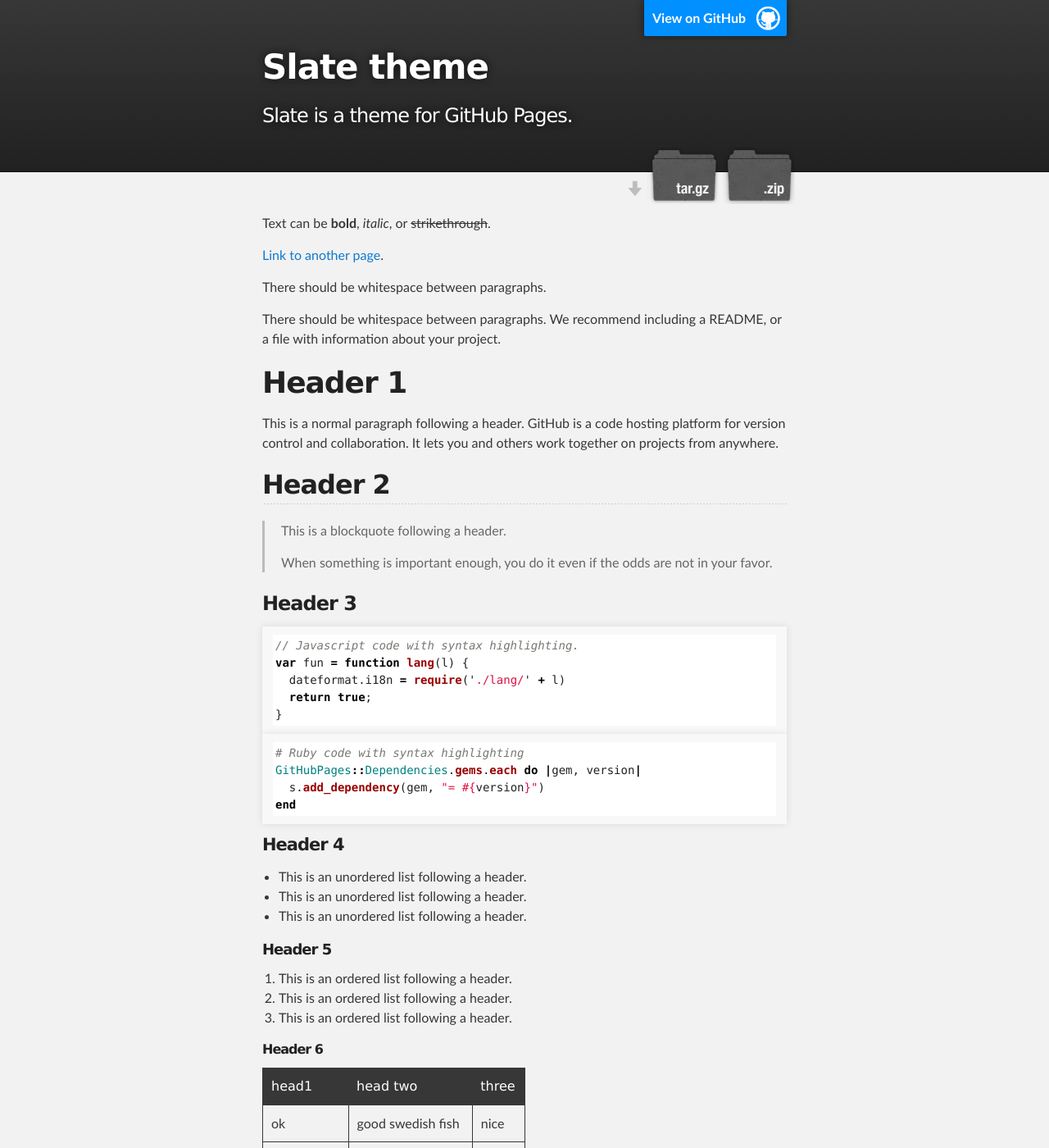
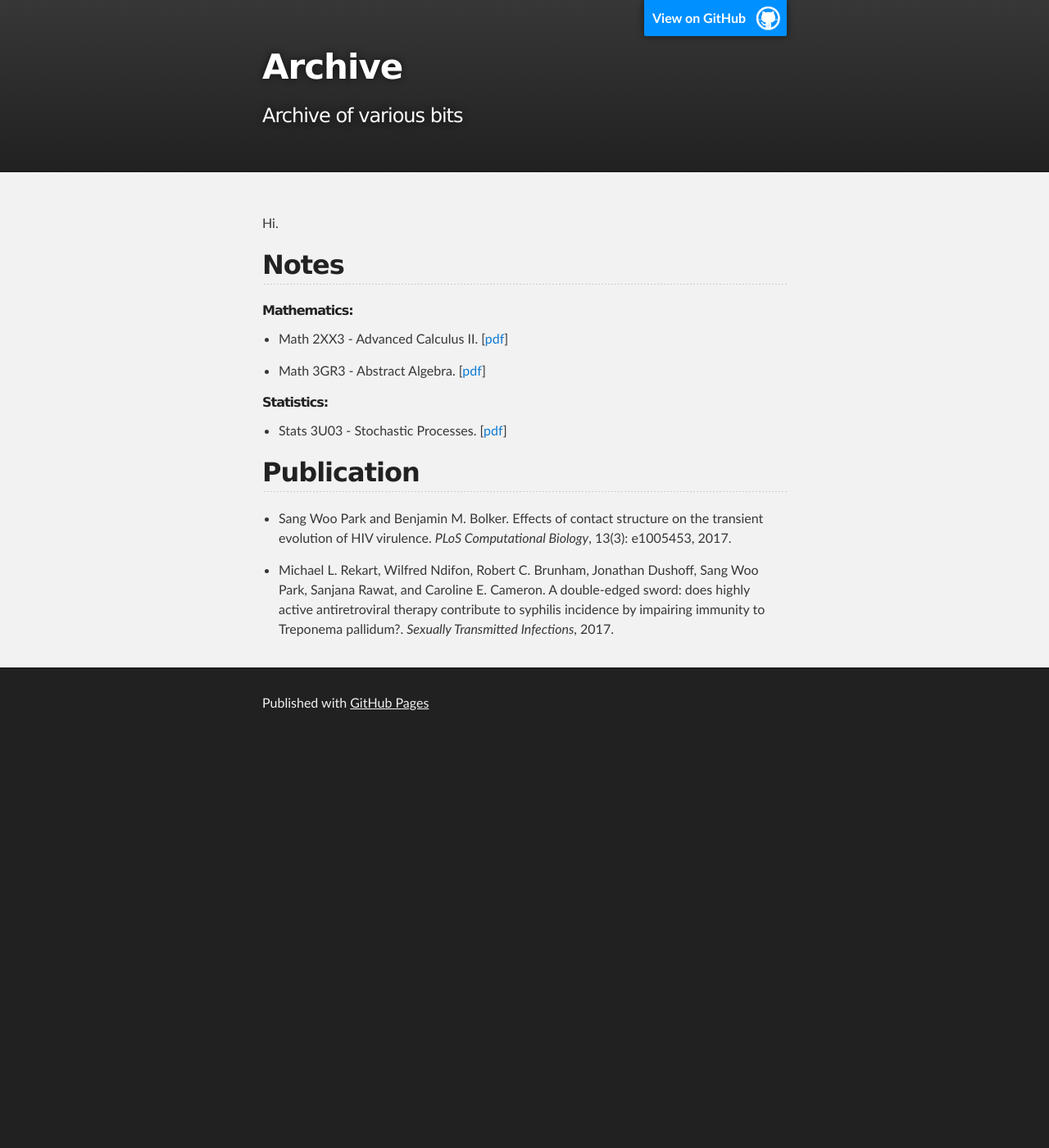
Before and after one commit to parksw3/parksw3.github.io, a Jekyll site: the page built from index.md, in a window 1280 px wide and 1400 px high. Shown: the whole window at 82% size. Built offline with Jekyll 4.4.1, drawn with Linux system fonts in a browser that asks for light colours; some of the changed text lies outside the part shown.

Commit message:
trying to update

````diff
--- a/_config.yml
+++ b/_config.yml
@@ -1,5 +1,5 @@
-title: Slate theme
-description: Slate is a theme for GitHub Pages.
-show_downloads: true
-google_analytics:
+title: Archive
+description: Archive of various bits
+show_downloads: false
+google_analytics: UA-91336991-1
 theme: jekyll-theme-slate
--- a/index.md
+++ b/index.md
@@ -2,122 +2,24 @@
 layout: default
 ---
 
-Text can be **bold**, _italic_, or ~~strikethrough~~.
+Hi.
 
-[Link to another page](another-page).
+Notes
+---
 
-There should be whitespace between paragraphs.
+###### Mathematics:
 
-There should be whitespace between paragraphs. We recommend including a README, or a file with information about your project.
+* Math 2XX3 - Advanced Calculus II. \[[pdf](https://parksw3.github.io/archive/course_notes/math_2xx3_lecture_notes.pdf)\]
 
-# [](#header-1)Header 1
+* Math 3GR3 - Abstract Algebra. \[[pdf](https://parksw3.github.io/archive/course_notes/math_3gr3_lecture_notes.pdf)\]
 
-This is a normal paragraph following a header. GitHub is a code hosting platform for version control and collaboration. It lets you and others work together on projects from anywhere.
+###### Statistics:
 
-## [](#header-2)Header 2
+* Stats 3U03 - Stochastic Processes. \[[pdf](https://parksw3.github.io/archive/course_notes/stats_3u03_lecture_notes.pdf)\]
 
-> This is a blockquote following a header.
->
-> When something is important enough, you do it even if the odds are not in your favor.
+Publication
+----
 
-### [](#header-3)Header 3
+* Sang Woo Park and Benjamin M. Bolker. Effects of contact structure on the transient evolution of HIV virulence. *PLoS Computational Biology*, 13(3): e1005453, 2017.
 
-```js
-// Javascript code with syntax highlighting.
-var fun = function lang(l) {
-  dateformat.i18n = require('./lang/' + l)
-  return true;
-}
-```
-
-```ruby
-# Ruby code with syntax highlighting
-GitHubPages::Dependencies.gems.each do |gem, version|
-  s.add_dependency(gem, "= #{version}")
-end
-```
-
-#### [](#header-4)Header 4
-
-*   This is an unordered list following a header.
-*   This is an unordered list following a header.
-*   This is an unordered list following a header.
-
-##### [](#header-5)Header 5
-
-1.  This is an ordered list following a header.
-2.  This is an ordered list following a header.
-3.  This is an ordered list following a header.
-
-###### [](#header-6)Header 6
-
-| head1        | head two          | three |
-|:-------------|:------------------|:------|
-| ok           | good swedish fish | nice  |
-| out of stock | good and plenty   | nice  |
-| ok           | good `oreos`      | hmm   |
-| ok           | good `zoute` drop | yumm  |
-
-### There's a horizontal rule below this.
-
-* * *
-
-### Here is an unordered list:
-
-*   Item foo
-*   Item bar
-*   Item baz
-*   Item zip
-
-### And an ordered list:
-
-1.  Item one
-1.  Item two
-1.  Item three
-1.  Item four
-
-### And a nested list:
-
-- level 1 item
-  - level 2 item
-  - level 2 item
-    - level 3 item
-    - level 3 item
-- level 1 item
-  - level 2 item
-  - level 2 item
-  - level 2 item
-- level 1 item
-  - level 2 item
-  - level 2 item
-- level 1 item
-
-### Small image
-
-![](https://assets-cdn.github.com/images/icons/emoji/octocat.png)
-
-### Large image
-
-![](https://guides.github.com/activities/hello-world/branching.png)
-
-
-### Definition lists can be used with HTML syntax.
-
-<dl>
-<dt>Name</dt>
-<dd>Godzilla</dd>
-<dt>Born</dt>
-<dd>1952</dd>
-<dt>Birthplace</dt>
-<dd>Japan</dd>
-<dt>Color</dt>
-<dd>Green</dd>
-</dl>
-
-```
-Long, single-line code blocks should not wrap. They should horizontally scroll if they are too long. This line should be long enough to demonstrate this.
-```
-
-```
-The final element.
-```
+* Michael L. Rekart, Wilfred Ndifon, Robert C. Brunham, Jonathan Dushoff, Sang Woo Park, Sanjana Rawat, and Caroline E. Cameron. A double-edged sword: does highly active antiretroviral therapy contribute to syphilis incidence by impairing immunity to Treponema pallidum?. *Sexually Transmitted Infections*, 2017.
````
Also changed, not shown: another-page.md (deleted, +0 -9 lines), README.md (deleted), 3 other files.
